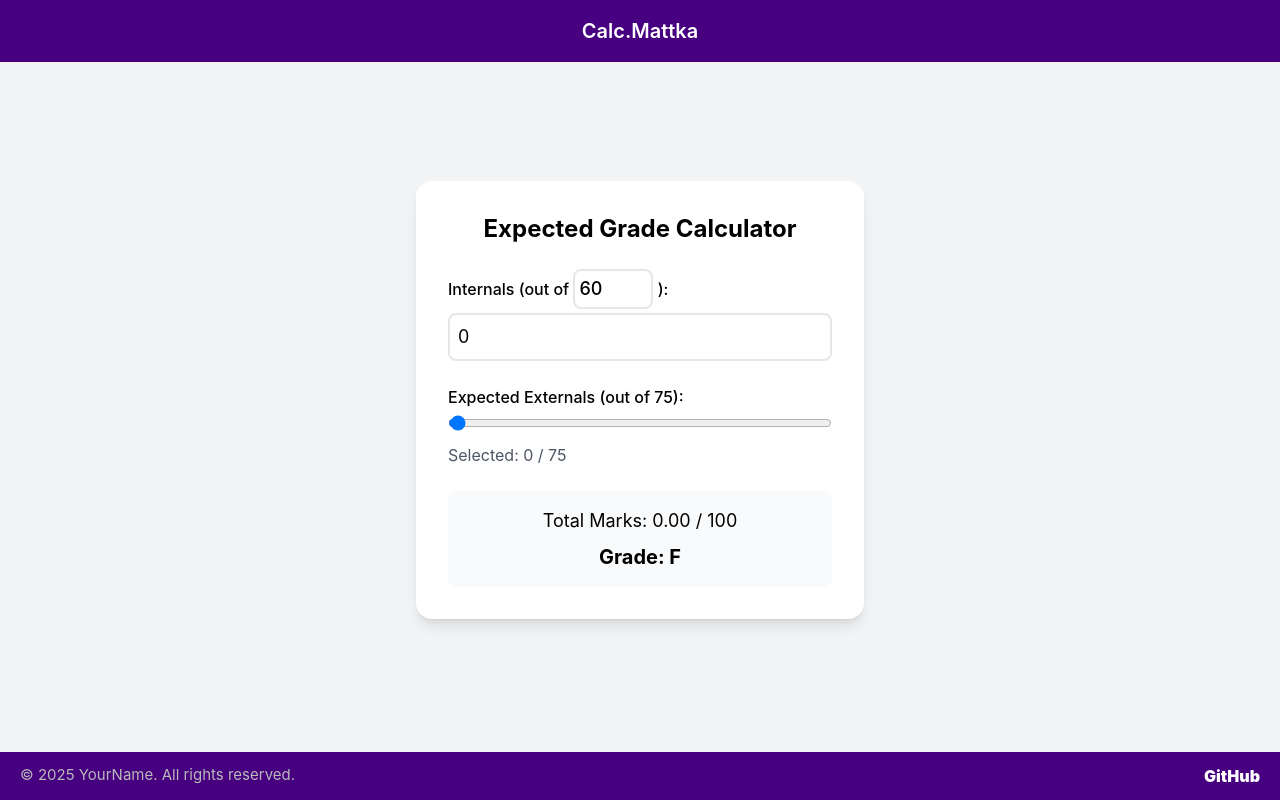
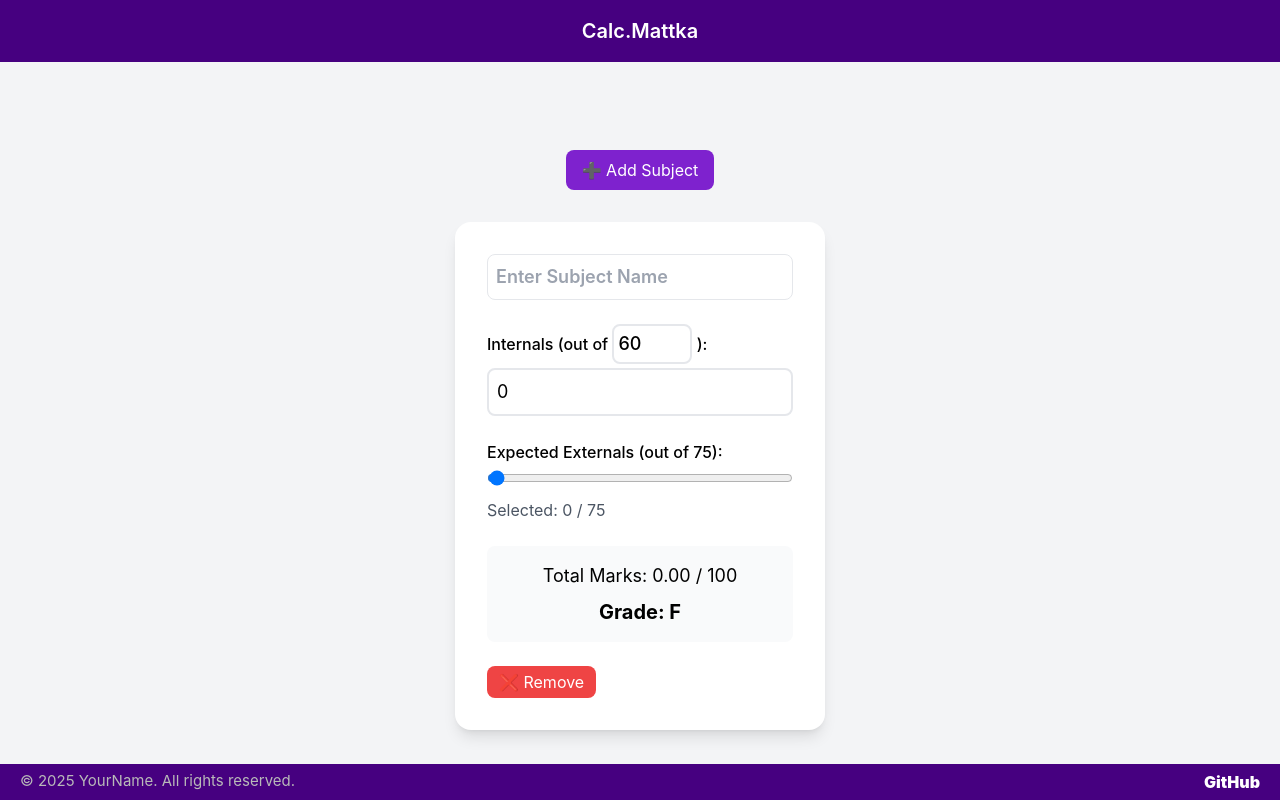
Before and after one commit to OMNIPOTENTHAVOC/Calc.Mattka, a plain HTML site: page index.html in a window 1280 px wide. Drawn offline with nearby package versions, Linux system fonts and the light colour scheme.

Commit message:
can add multiple subjects

```diff
--- a/index.html
+++ b/index.html
@@ -7,48 +7,23 @@
   <script src="https://cdn.tailwindcss.com"></script>
   <link rel="stylesheet" href="styles.css">
 </head>
-<body class="bg-gray-100 flex items-center justify-center min-h-screen">
-  <div class="container">
-    <nav class="nav">Calc.Mattka</nav>
-      <div class="bg-white p-8 rounded-2xl shadow-lg max-w-md w-full space-y-6">
-      <h1 class="text-2xl font-bold text-center">Expected Grade Calculator</h1>
+<body class="bg-gray-100 flex flex-col items-center justify-center min-h-screen">
+  <nav class="nav">Calc.Mattka</nav>
 
-      <!-- Internals Input -->
-      <div>
-        <label class="block font-medium mb-1">Internals (out of
-          <input type="number" value="60" class="w-20 border rounded-lg p-1 text-lg inline-block" />
-          ):
-        </label>
-        <input id="internalsInput" type="number" min="0" max="60" value="0" class="w-full border rounded-lg p-2 text-lg" />
-      </div>
+  <!-- Add Subject Button -->
+  <button id="addSubjectBtn" class="mt-24 mb-4 bg-purple-700 text-white px-4 py-2 rounded-lg hover:bg-purple-800">
+    ➕ Add Subject
+  </button>
 
+  <!-- Cards Container -->
+  <div id="cardsContainer" class="flex flex-wrap justify-center gap-6 p-4"></div>
 
-      <!-- Externals Slider -->
-      <div>
-        <label class="block font-medium mb-1">Expected Externals (out of 75):</label>
-        <input id="externalsSlider" type="range" min="0" max="75" value="0"
-              class="w-full" />
-        <p class="mt-1 text-gray-600">Selected: <span id="externalsValue">0</span> / 75</p>
-      </div>
-
-      <!-- Result Display -->
-      <div class="bg-gray-50 p-4 rounded-lg text-center space-y-2">
-        <p class="text-lg">Total Marks: <span id="totalMarks">0</span> / 100</p>
-        <p class="text-xl font-bold">Grade: <span id="grade">F</span></p>
-      </div>
-    </div>
-
-    <footer>
-      <span style="
-          color: rgb(185, 185, 185);
-          font-size: 15px;
-        ">© 2025 YourName. All rights reserved.</span>
-      <span style="
-        font-weight: 1000;
-      "><a href="https://github.com/Q9Kawaii" target="_blank">GitHub</a></span>
-    </footer>
-  </div>
+  <footer>
+    <span style="color: rgb(185, 185, 185); font-size: 15px;">© 2025 YourName. All rights reserved.</span>
+    <span style="font-weight: 1000;"><a href="https://github.com/Q9Kawaii" target="_blank">GitHub</a></span>
+  </footer>
 
   <script src="script.js"></script>
 </body>
+
 </html>
--- a/script.js
+++ b/script.js
@@ -1,25 +1,26 @@
-const internalsInput = document.getElementById('internalsInput');
-const externalsSlider = document.getElementById('externalsSlider');
-const externalsValue = document.getElementById('externalsValue');
-const totalMarks = document.getElementById('totalMarks');
-const grade = document.getElementById('grade');
+const cardsContainer = document.getElementById('cardsContainer');
+const addSubjectBtn = document.getElementById('addSubjectBtn');
 
-function calculateGrade() {
+// Grade Calculation Function (per card)
+function calculateGrade(card) {
+  const internalsInput = card.querySelector('.internalsInput');
+  const externalsSlider = card.querySelector('.externalsSlider');
+  const externalsValue = card.querySelector('.externalsValue');
+  const totalMarks = card.querySelector('.totalMarks');
+  const grade = card.querySelector('.grade');
+
   let internals = parseFloat(internalsInput.value) || 0;
   let externals = parseFloat(externalsSlider.value) || 0;
 
-  // Clamp inputs
   internals = Math.min(Math.max(internals, 0), 60);
   externals = Math.min(Math.max(externals, 0), 75);
 
-  // Convert externals to out of 40
   let externalsConverted = (externals * 40) / 75;
+  let total = internals + externalsConverted;
 
-  // Total out of 100
-  let total = internals + externalsConverted;
   totalMarks.textContent = total.toFixed(2);
+  externalsValue.textContent = externals;
 
-  // Determine grade
   let g = '';
   if (total >= 91) g = 'O';
   else if (total >= 81) g = 'A+';
@@ -32,12 +33,61 @@ function calculateGrade() {
   grade.textContent = g;
 }
 
-// Event listeners
-internalsInput.addEventListener('input', calculateGrade);
-externalsSlider.addEventListener('input', () => {
-  externalsValue.textContent = externalsSlider.value;
-  calculateGrade();
-});
+// Function to create a card
+function createCard() {
+  const card = document.createElement('div');
+  card.className = "bg-white p-8 rounded-2xl shadow-lg max-w-md w-full space-y-6";
 
-// Initial calculation
-calculateGrade();
+  card.innerHTML = `
+    <!-- Subject Name -->
+    <div>
+      <input type="text" placeholder="Enter Subject Name" class="subjectName w-full border rounded-lg p-2 text-lg font-semibold" />
+    </div>
+
+    <!-- Internals Input -->
+    <div>
+      <label class="block font-medium mb-1">Internals (out of
+        <input type="number" value="60" class="w-20 border rounded-lg p-1 text-lg inline-block" />
+        ):
+      </label>
+      <input type="number" min="0" max="60" value="0" class="internalsInput w-full border rounded-lg p-2 text-lg" />
+    </div>
+
+    <!-- Externals Slider -->
+    <div>
+      <label class="block font-medium mb-1">Expected Externals (out of 75):</label>
+      <input type="range" min="0" max="75" value="0" class="externalsSlider w-full" />
+      <p class="mt-1 text-gray-600">Selected: <span class="externalsValue">0</span> / 75</p>
+    </div>
+
+    <!-- Result Display -->
+    <div class="bg-gray-50 p-4 rounded-lg text-center space-y-2">
+      <p class="text-lg">Total Marks: <span class="totalMarks">0</span> / 100</p>
+      <p class="text-xl font-bold">Grade: <span class="grade">F</span></p>
+    </div>
+
+    <!-- Remove Button -->
+    <button class="removeBtn bg-red-500 text-white px-3 py-1 rounded-lg hover:bg-red-600">❌ Remove</button>
+  `;
+
+  // Event Listeners
+  const internalsInput = card.querySelector('.internalsInput');
+  const externalsSlider = card.querySelector('.externalsSlider');
+  const removeBtn = card.querySelector('.removeBtn');
+
+  internalsInput.addEventListener('input', () => calculateGrade(card));
+  externalsSlider.addEventListener('input', () => calculateGrade(card));
+  removeBtn.addEventListener('click', () => card.remove());
+
+  // Initial calculation
+  calculateGrade(card);
+
+  // Append to container
+  cardsContainer.prepend(card);
+}
+
+// Add first card by default
+createCard();
+
+// Add Subject button event
+addSubjectBtn.addEventListener('click', createCard);
--- a/styles.css
+++ b/styles.css
@@ -17,6 +17,7 @@ body {
   justify-content: center;
   align-items: center;
   padding: 16px;
+
 }
 
 /* Navigation Bar Styles: Sticky at the top */
@@ -38,7 +39,7 @@ body {
 footer {
   background-color: rgb(70, 0, 128);
   color: white;
-  padding: 12px 20px;
+  padding: 6px 20px;
   width: 100%;
   text-align: center;
   position: fixed; /* Stick to bottom */
```
